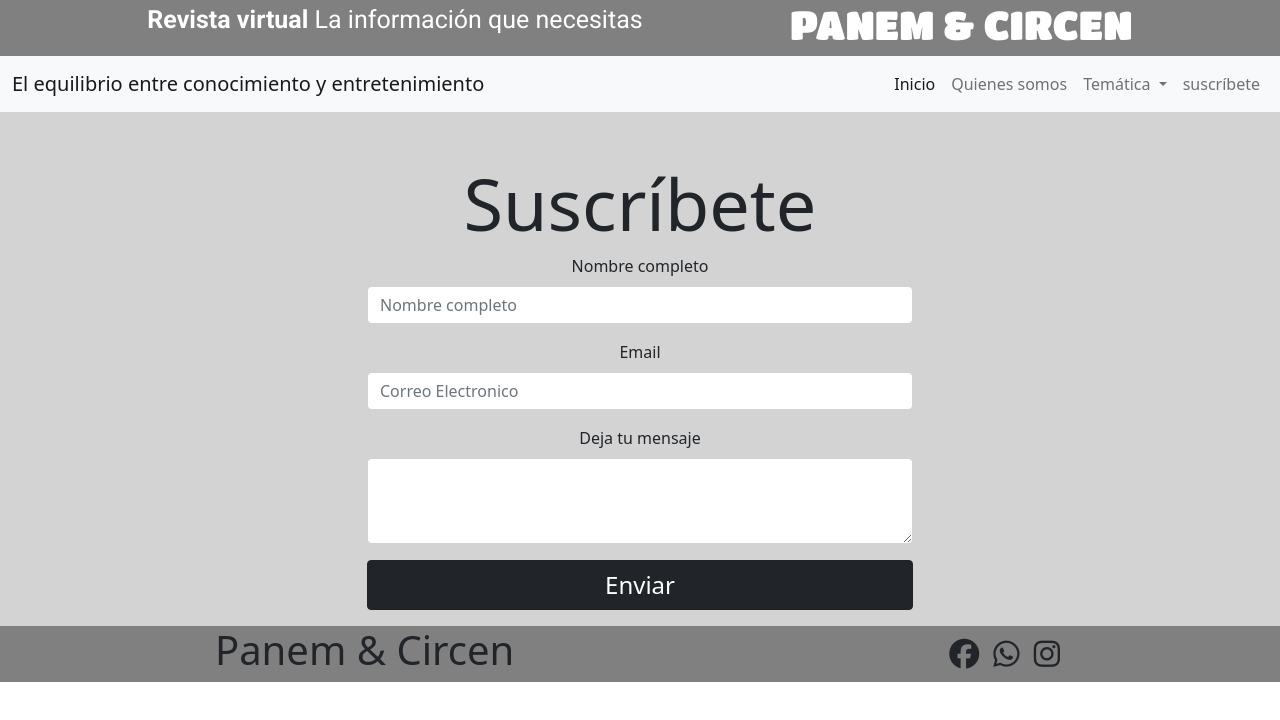
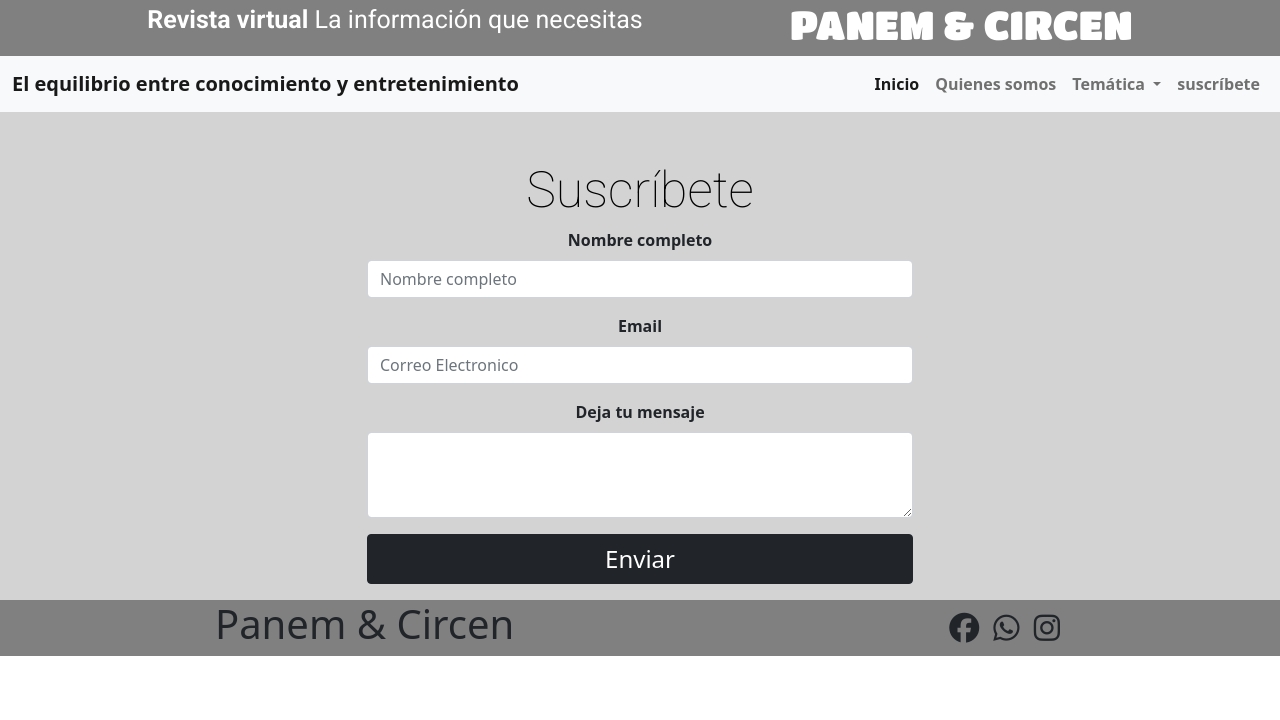
Before and after one commit to 3076javierpineda/Revista_Panem-Circen, a website: page suscribete.html in a window 1280 px wide. Drawn offline with nearby package versions, Linux system fonts and the light colour scheme.

Commit message:
agregue extend al suscribete

```diff
--- a/scss/main.scss
+++ b/scss/main.scss
@@ -5,7 +5,6 @@
 
 @import './variables/colores';
 @import './variables/tipografia';
-@import './variables/tamanios';
 @import './variables/extend';
 
 @import './secciones/header';
--- a/scss/secciones/_suscribete.scss
+++ b/scss/secciones/_suscribete.scss
@@ -1,7 +1,9 @@
 #suscribete{
-    background-color: lightgrey;
+    background-color: lightgray;
     text-align: center;
-    .h2{
-        @extend %estilosTitulo;
+    font-weight: bold;
+    .sectionform h2{
+       @extend %estilosTitulo;
     }
+
 }
--- a/scss/variables/_extend.scss
+++ b/scss/variables/_extend.scss
@@ -6,9 +6,9 @@
 }
 
 %estilosTitulo{
-    font-size: 30px;
-    font-family: $roboto;
-    color: blue;
+    font-size: 50px;
+    font-family: $Roboto;
+    color: black;
 }
 
 %estilosFlexRow{
@@ -19,5 +19,3 @@
     display: flex;
     flex-direction: column;
 }
-
-//mixin
--- a/suscribete.html
+++ b/suscribete.html
@@ -4,6 +4,8 @@
     <meta charset="UTF-8">
     <meta http-equiv="X-UA-Compatible" content="IE=edge">
     <meta name="viewport" content="width=device-width, initial-scale=1.0">
+    <meta name="keywords" content="suscribete, correo, nombre">
+    <meta name="description" content="deja tu mensaje">
     <script src="https://kit.fontawesome.com/8908945d95.js" crossorigin="anonymous"></script>
     <link href="https://cdn.jsdelivr.net/npm/bootstrap@5.0.2/dist/css/bootstrap.min.css" rel="stylesheet"
      integrity="sha384-EVSTQN3/azprG1Anm3QDgpJLIm9Nao0Yz1ztcQTwFspd3yD65VohhpuuCOmLASjC"
@@ -54,9 +56,10 @@
                 </div>
             </nav>
         </section>
-        <div class="container" id="suscribete">
+       <section class="sectionform">
+            <div class="container" id="suscribete">
                 <div class="row justify-content-center">
-                    <div class="col-12 col-md-6">
+                    <div class="inscripcion col-12 col-md-6">
                         <h2 class="display-2 mt-5">Suscríbete</h2>
                         <div class="mb-3">
                             <label for="exampleFormControlInput1" class="form-label">Nombre completo</label>
@@ -74,7 +77,8 @@
                         <button class="btn btn-dark w-100 fs-4">Enviar</button>
                     </div>
                 </div>
-        </div>
+            </div>
+       </section>
     </main>
     <footer class="footer">
         <div>
```
Also changed, not shown: css/style.css.
